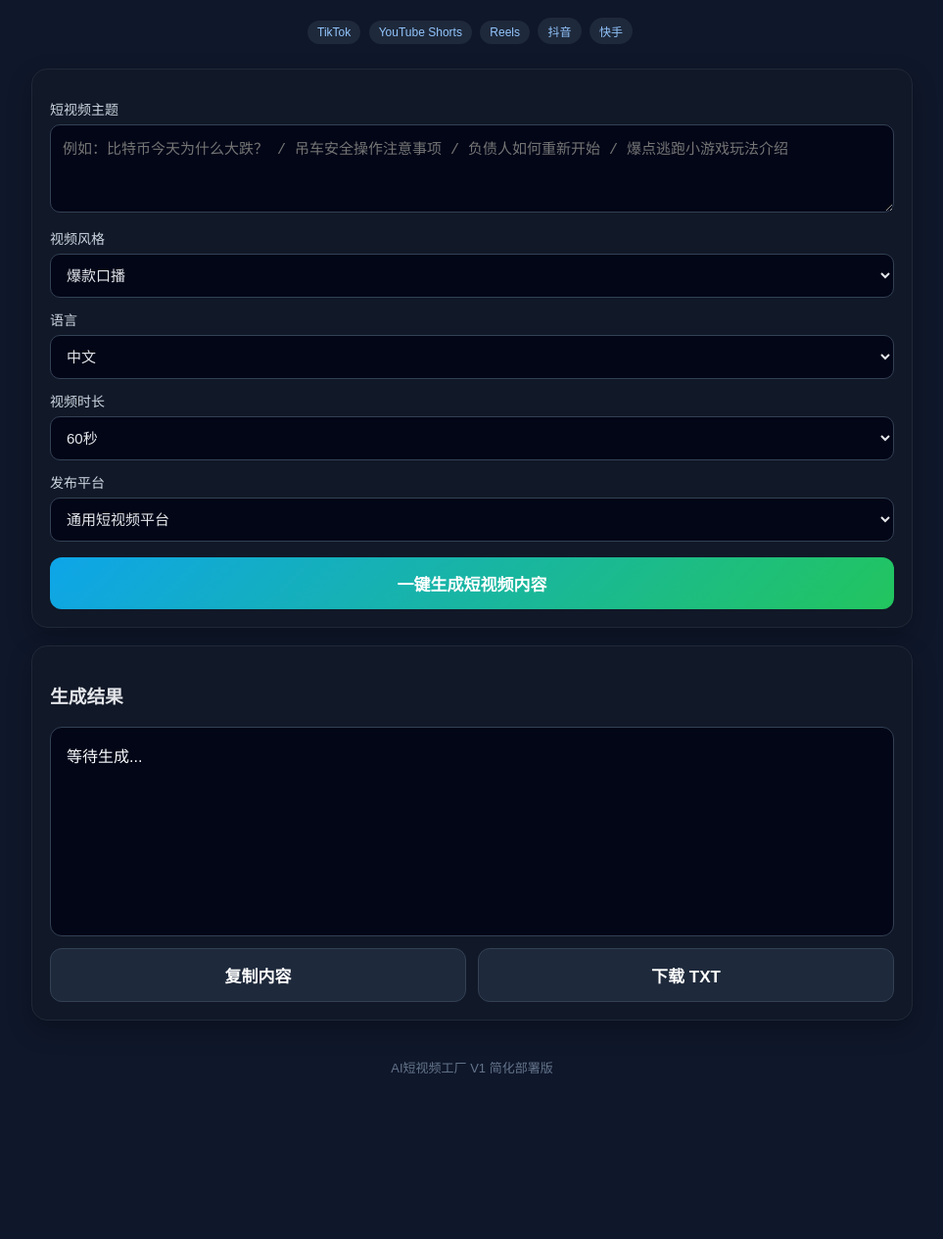
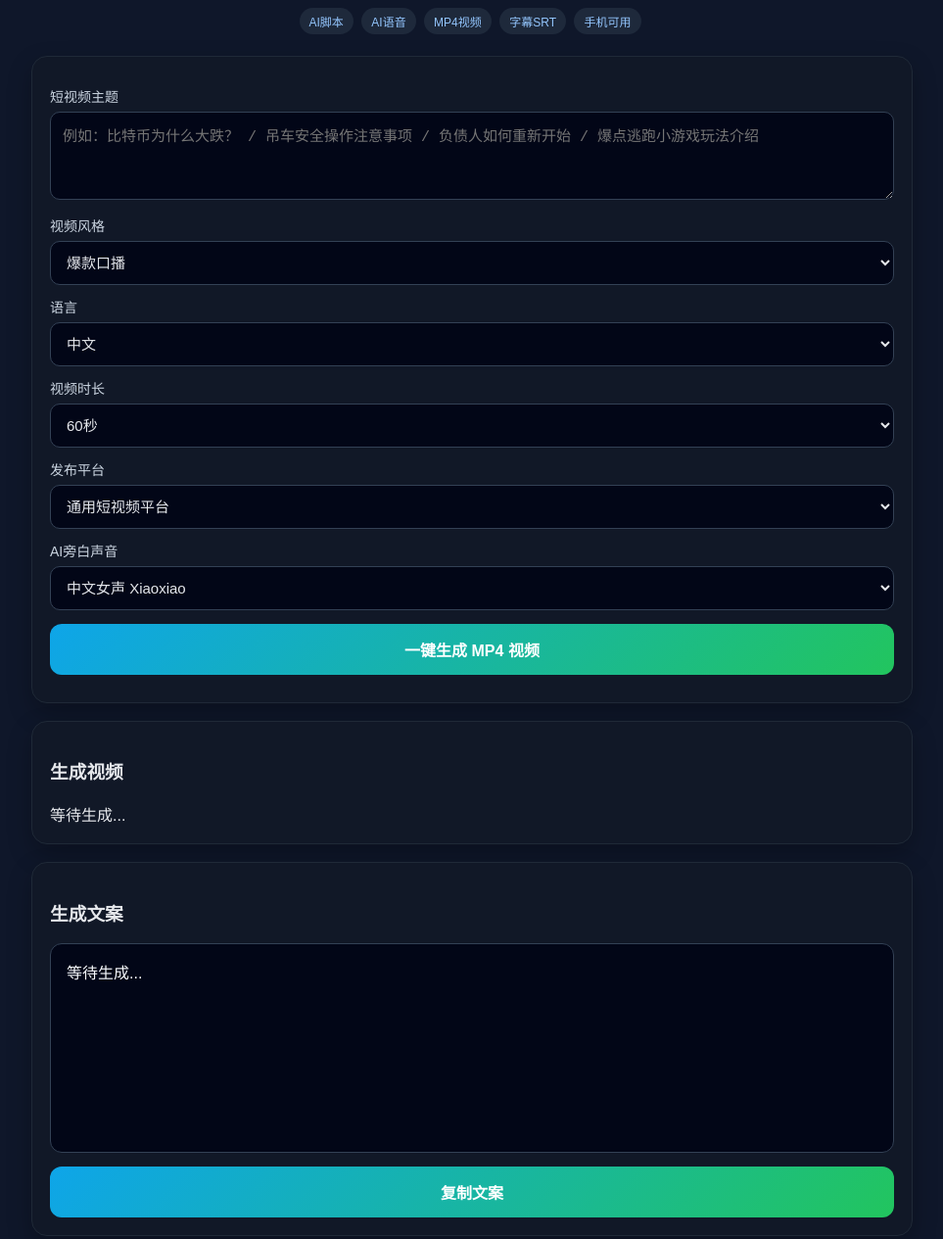
Before and after one commit to znm03291108-glitch/ai-video-factory-v1, a website: page public/index.html in a window 1280 px wide. Shown: the part 124-1389 px from the top of the page at 98% size, without its empty margins (158-1121 px from the left). Before the commit the page ends 1263 px from the top, so only its background shows below. Drawn offline with Linux system fonts and the light colour scheme.

Commit message:
Update index.html

```diff
--- a/public/index.html
+++ b/public/index.html
@@ -3,7 +3,7 @@
 <head>
   <meta charset="UTF-8" />
   <meta name="viewport" content="width=device-width, initial-scale=1.0"/>
-  <title>AI短视频工厂 V1</title>
+  <title>AI短视频工厂 V1.5</title>
   <style>
     body {
       margin: 0;
@@ -15,24 +15,24 @@
     .container {
       max-width: 900px;
       margin: 0 auto;
-      padding: 20px;
+      padding: 16px;
     }
 
     .header {
       text-align: center;
-      padding: 25px 0;
+      padding: 22px 0;
     }
 
     .header h1 {
       margin: 0;
-      font-size: 28px;
+      font-size: 26px;
       color: #38bdf8;
     }
 
     .header p {
       color: #94a3b8;
+      line-height: 1.6;
       margin-top: 10px;
-      line-height: 1.6;
     }
 
     .card {
@@ -51,7 +51,7 @@
       font-size: 14px;
     }
 
-    input, select, textarea {
+    select, textarea {
       width: 100%;
       box-sizing: border-box;
       padding: 12px;
@@ -68,16 +68,20 @@
       resize: vertical;
     }
 
-    button {
+    button, .download {
+      display: block;
       width: 100%;
-      margin-top: 16px;
+      margin-top: 14px;
       padding: 14px;
       border: none;
       border-radius: 12px;
       background: linear-gradient(135deg, #0ea5e9, #22c55e);
       color: white;
-      font-size: 17px;
+      font-size: 16px;
       font-weight: bold;
+      text-align: center;
+      text-decoration: none;
+      box-sizing: border-box;
       cursor: pointer;
     }
 
@@ -96,17 +100,19 @@
       min-height: 180px;
       color: #f8fafc;
       word-break: break-word;
+      max-height: 500px;
+      overflow: auto;
     }
 
-    .tools {
-      display: grid;
-      grid-template-columns: 1fr 1fr;
-      gap: 12px;
+    video {
+      width: 100%;
+      border-radius: 16px;
+      background: #000;
       margin-top: 12px;
+      max-height: 620px;
     }
 
-    .tools button {
-      margin-top: 0;
+    .download.gray {
       background: #1e293b;
       border: 1px solid #334155;
     }
@@ -121,6 +127,13 @@
       font-size: 12px;
     }
 
+    .status {
+      color: #fde68a;
+      font-size: 14px;
+      margin-top: 10px;
+      line-height: 1.6;
+    }
+
     .footer {
       text-align: center;
       color: #64748b;
@@ -130,15 +143,11 @@
 
     @media (max-width: 600px) {
       .container {
-        padding: 14px;
+        padding: 12px;
       }
 
       .header h1 {
-        font-size: 23px;
-      }
-
-      .tools {
-        grid-template-columns: 1fr;
+        font-size: 22px;
       }
     }
   </style>
@@ -147,20 +156,20 @@
 
 <div class="container">
   <div class="header">
-    <h1>AI短视频工厂 V1</h1>
-    <p>输入主题，自动生成标题、脚本、分镜、字幕和发布文案</p>
+    <h1>AI短视频工厂 V1.5</h1>
+    <p>输入主题，自动生成脚本、语音、字幕和竖屏 MP4 视频</p>
     <div>
-      <span class="tag">TikTok</span>
-      <span class="tag">YouTube Shorts</span>
-      <span class="tag">Reels</span>
-      <span class="tag">抖音</span>
-      <span class="tag">快手</span>
+      <span class="tag">AI脚本</span>
+      <span class="tag">AI语音</span>
+      <span class="tag">MP4视频</span>
+      <span class="tag">字幕SRT</span>
+      <span class="tag">手机可用</span>
     </div>
   </div>
 
   <div class="card">
     <label>短视频主题</label>
-    <textarea id="topic" placeholder="例如：比特币今天为什么大跌？ / 吊车安全操作注意事项 / 负债人如何重新开始 / 爆点逃跑小游戏玩法介绍"></textarea>
+    <textarea id="topic" placeholder="例如：比特币为什么大跌？ / 吊车安全操作注意事项 / 负债人如何重新开始 / 爆点逃跑小游戏玩法介绍"></textarea>
 
     <label>视频风格</label>
     <select id="style">
@@ -198,32 +207,47 @@
       <option value="X/Twitter">X/Twitter</option>
     </select>
 
-    <button id="generateBtn" onclick="generateVideoText()">一键生成短视频内容</button>
+    <label>AI旁白声音</label>
+    <select id="voice">
+      <option value="zh-CN-XiaoxiaoNeural">中文女声 Xiaoxiao</option>
+      <option value="zh-CN-YunxiNeural">中文男声 Yunxi</option>
+      <option value="zh-CN-YunjianNeural">中文男声 Yunjian</option>
+      <option value="en-US-JennyNeural">英文女声 Jenny</option>
+      <option value="en-US-GuyNeural">英文男声 Guy</option>
+    </select>
+
+    <button id="generateBtn" onclick="generateVideo()">一键生成 MP4 视频</button>
+    <div id="status" class="status"></div>
   </div>
 
   <div class="card">
-    <h3>生成结果</h3>
+    <h3>生成视频</h3>
+    <div id="videoBox">等待生成...</div>
+  </div>
+
+  <div class="card">
+    <h3>生成文案</h3>
     <div id="result" class="result">等待生成...</div>
-
-    <div class="tools">
-      <button onclick="copyResult()">复制内容</button>
-      <button onclick="downloadTxt()">下载 TXT</button>
-    </div>
+    <button onclick="copyResult()">复制文案</button>
   </div>
 
   <div class="footer">
-    AI短视频工厂 V1 简化部署版
+    AI短视频工厂 V1.5 自动生成视频版
   </div>
 </div>
 
 <script>
-  async function generateVideoText() {
+  async function generateVideo() {
     const topic = document.getElementById("topic").value.trim();
     const style = document.getElementById("style").value;
     const language = document.getElementById("language").value;
     const duration = document.getElementById("duration").value;
     const platform = document.getElementById("platform").value;
+    const voice = document.getElementById("voice").value;
+
     const resultBox = document.getElementById("result");
+    const videoBox = document.getElementById("videoBox");
+    const status = document.getElementById("status");
     const btn = document.getElementById("generateBtn");
 
     if (!topic) {
@@ -232,8 +256,10 @@
     }
 
     btn.disabled = true;
-    btn.innerText = "正在生成，请稍等...";
-    resultBox.innerText = "AI正在生成短视频标题、脚本、分镜、字幕和发布文案...";
+    btn.innerText = "正在生成视频，请等待...";
+    status.innerText = "正在生成脚本、语音和 MP4 视频，可能需要 30 秒到 2 分钟，请不要重复点击。";
+    resultBox.innerText = "正在生成文案...";
+    videoBox.innerHTML = "正在生成视频...";
 
     try {
       const res = await fetch("/api/generate", {
@@ -246,7 +272,8 @@
           style,
           language,
           duration,
-          platform
+          platform,
+          voice
         })
       });
 
@@ -254,15 +281,29 @@
 
       if (!data.ok) {
         resultBox.innerText = "生成失败：" + data.error;
-      } else {
-        resultBox.innerText = data.result;
+        videoBox.innerHTML = "视频生成失败";
+        return;
       }
 
+      resultBox.innerText = data.result;
+
+      videoBox.innerHTML = `
+        <video controls src="${data.videoUrl}"></video>
+        <a class="download" href="${data.videoUrl}" download="AI短视频.mp4">下载 MP4 视频</a>
+        <a class="download gray" href="${data.audioUrl}" download="AI旁白.mp3">下载 MP3 语音</a>
+        <a class="download gray" href="${data.srtUrl}" download="AI字幕.srt">下载 SRT 字幕</a>
+        <a class="download gray" href="${data.txtUrl}" download="AI短视频文案.txt">下载 TXT 文案</a>
+      `;
+
+      status.innerText = "生成完成，可以播放或下载 MP4 视频。";
+
     } catch (err) {
-      resultBox.innerText = "请求失败：" + err.message + "\n\n说明：如果你现在用的是 GitHub Pages 网址，需要改用 Railway 部署后的网址打开。GitHub Pages 不能运行后端接口 /api/generate。";
+      resultBox.innerText = "请求失败：" + err.message;
+      videoBox.innerHTML = "请求失败";
+      status.innerText = "请求失败，请检查 Railway 是否部署成功。";
     } finally {
       btn.disabled = false;
-      btn.innerText = "一键生成短视频内容";
+      btn.innerText = "一键生成 MP4 视频";
     }
   }
 
@@ -274,19 +315,6 @@
       alert("复制失败，请手动长按复制");
     });
   }
-
-  function downloadTxt() {
-    const text = document.getElementById("result").innerText;
-    const blob = new Blob([text], { type: "text/plain;charset=utf-8" });
-    const url = URL.createObjectURL(blob);
-
-    const a = document.createElement("a");
-    a.href = url;
-    a.download = "AI短视频内容.txt";
-    a.click();
-
-    URL.revokeObjectURL(url);
-  }
 </script>
 
 </body>
```
